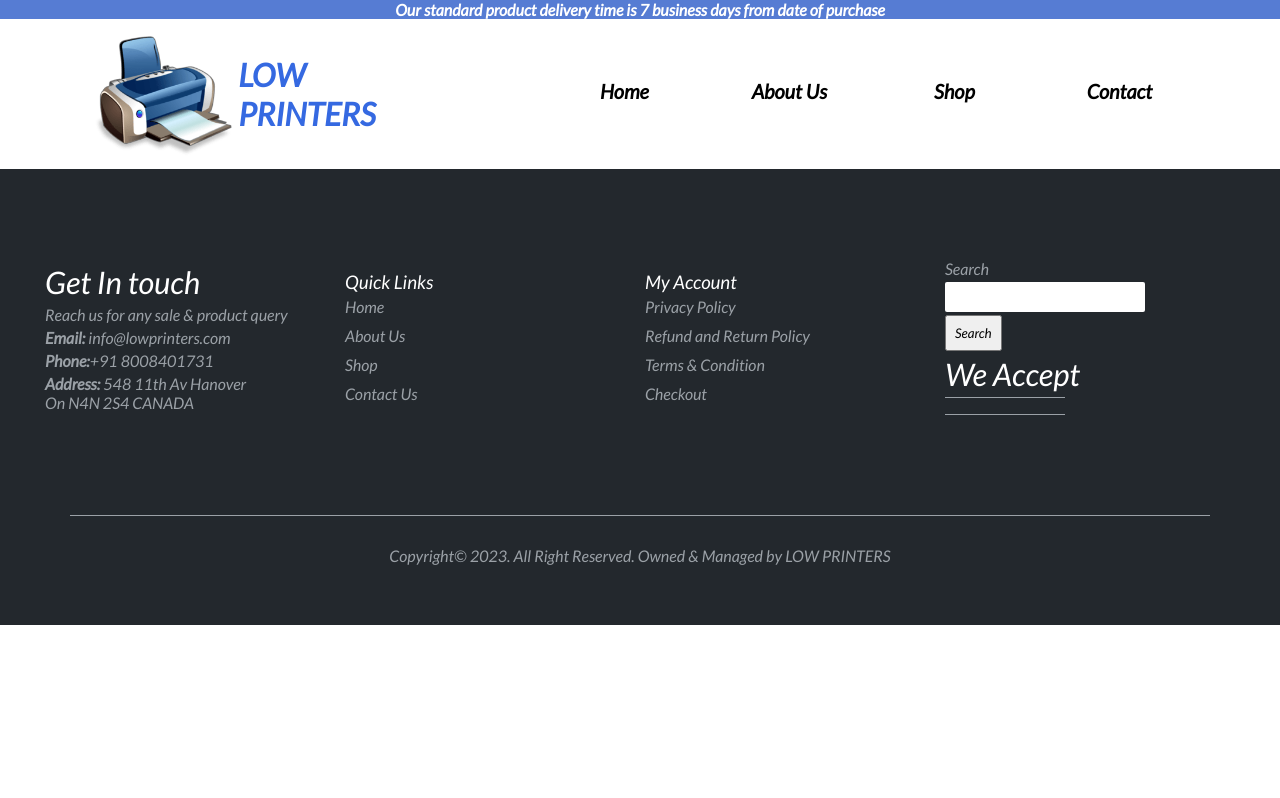
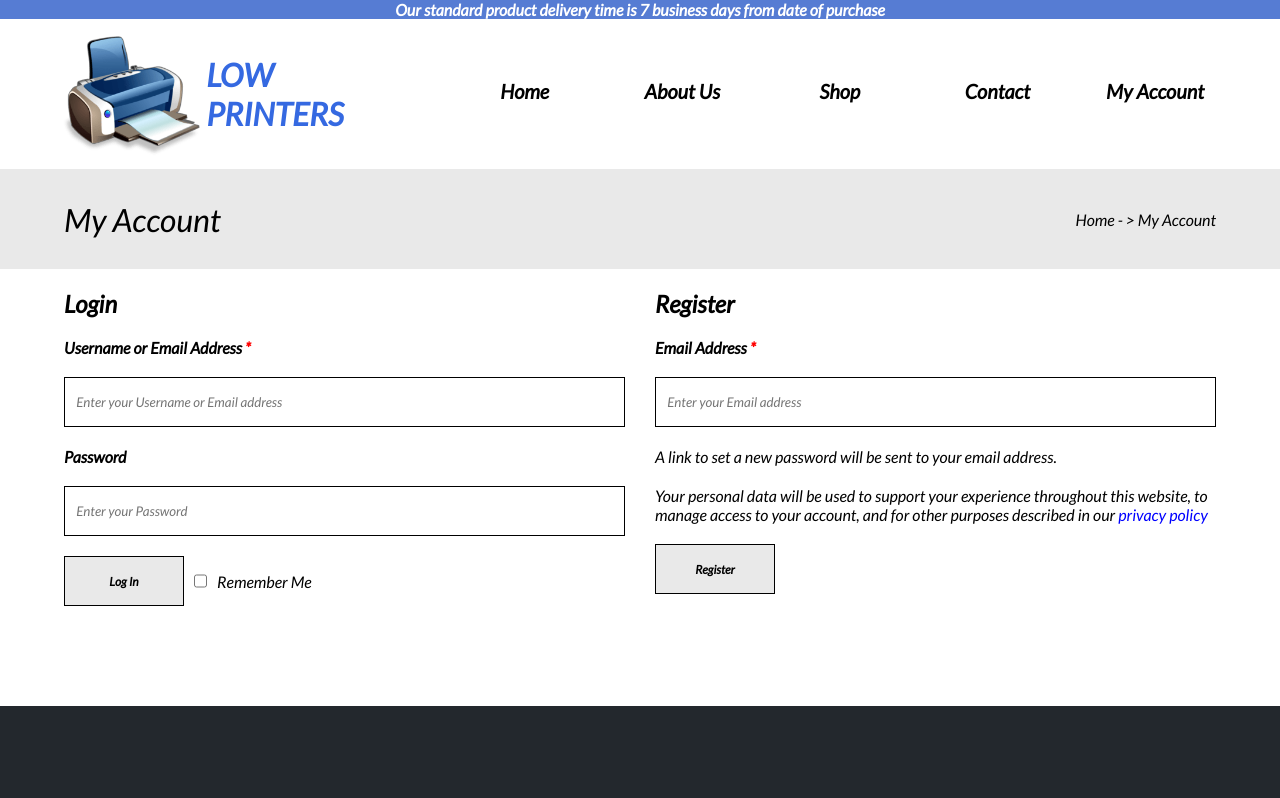
Before and after one commit to 7Mudit/Website-2, a React (Create React App) app: page /account in a window 1280 px wide. Shown: the top 798 px of the page. Built offline with nearby package versions, Linux system fonts and the light colour scheme.

Commit message:
Account made

```diff
--- a/src/App.js
+++ b/src/App.js
@@ -11,6 +11,7 @@ import ScrollToTop from "./components/ScrollToTop/ScrollToTop";
 import Privacy from "./components/Privacy/Privacy";
 import Refund from "./components/Refund/Refund";
 import Terms from "./components/Terms/Terms"
+import Account from "./components/Account/Account"
 
 function App() {
   return (
@@ -27,6 +28,7 @@ function App() {
             <Route exact path="/privacy" element={<Privacy />} />
             <Route exact path="/refund" element={<Refund />} />
             <Route exact path="/terms" element={<Terms />} />
+            <Route exact path="/account" element={<Account />} />
           </Routes>
           <Footer />
         </ScrollToTop>
--- /dev/null
+++ b/src/components/Account/Account.css
@@ -0,0 +1,116 @@
+.accountSection{
+    position: relative;
+    width: 100%;
+    display: flex;
+    flex-direction: column;
+    height: auto;
+    gap: 20px;
+}
+
+.accountBanner{
+    width: 100%;
+    display: flex;
+    height: 100px;
+    flex-direction: row;
+    justify-content: space-between;
+    padding: 0 5%;
+    align-items: center;
+    background-color: rgb(233, 233, 233);
+}
+.accountBanner a{
+    text-decoration: none;
+    color: black;
+}
+.accountBanner h1{
+    font-weight: 500;
+}
+.accountBanner h4{
+    font-weight: 100;
+}
+.accountContent{
+    display: flex;
+    flex-direction: row;
+    gap: 30px;
+    padding: 0 5%;
+    margin-bottom: 100px;
+}
+.accountContent input{
+    height: 50px;
+    border: 1px solid black;
+    padding: 0 2%;
+}
+.myButton{
+    background-color: rgb(233, 233, 233);
+    width: 120px;
+    height: 50px;
+    border: 1px solid black;
+    font-size: 12px;
+    color: black;
+    font-weight: bolder;
+    cursor: pointer;
+}
+
+.accountLogin{
+    width: 50%;
+    display: flex;
+    flex-direction: column;
+    gap: 20px;
+
+}
+.accountLoginButtons{
+    display: flex;
+    flex-direction: row;
+    gap: 10px;
+    align-items: center;
+}
+.accountRegister{
+    width: 50%;
+    display: flex;
+    flex-direction: column;
+    gap: 20px;
+}
+
+.accountRegister a{
+    color: blue;
+}
+
+.myButton:hover{
+    background-color: rgb(186, 183, 183);
+}
+
+
+@media screen and (max-width:872px){
+
+    .accountSection{
+        top: 125px;
+        margin-bottom: 200px;
+    }
+    .accountContent{
+        flex-direction: column;
+    }
+    .accountLogin{
+        width: 90%;
+    }
+    .accountRegister{
+        width: 90%;
+    }
+
+}
+
+
+@media screen and (max-width : 500px) {
+    .accountBanner{
+        flex-direction: column;
+        align-items: flex-start;
+        gap: 20px;
+        justify-content: center;
+        height: 100px;
+        /* height: 800px; */
+    }
+    .accountBanner h1{
+        font-size: 16px;
+    }
+    .accountBanner h4{
+        font-size: 16px;
+    }
+}
--- /dev/null
+++ b/src/components/Account/Account.js
@@ -0,0 +1,50 @@
+import React from "react";
+import "./Account.css";
+const Account = () => {
+  return (
+    <>
+      <div className="accountSection">
+        <div className="accountBanner">
+          <h1>My Account</h1>
+          <h4>
+            <a href="/">Home -</a> &gt; My Account
+          </h4>
+        </div>
+
+
+        <div className="accountContent">
+          <div className="accountLogin">
+            <h2>Login</h2>
+            <h4>Username or Email Address <span style={{"color":"red"}}>*</span></h4>
+            <input
+              type="text"
+              placeholder="Enter your Username or Email address"
+            />
+            <h4>Password</h4>
+            <input type="password" placeholder="Enter your Password" />
+            <div className="accountLoginButtons">
+              <button className="myButton">Log In</button>
+              <input type="checkbox" name="" id="" />
+              <label htmlFor="">Remember Me</label>
+            </div>
+          </div>
+          <div className="accountRegister">
+            <h2>Register</h2>
+            <h4>Email Address <span style={{"color":"red"}}>*</span></h4>
+            <input
+              type="email"
+              placeholder="Enter your Email address"
+            />
+            <p>A link to set a new password will be sent to your email address.</p>
+            <p>Your personal data will be used to support your experience throughout this website, to manage access to your account, and for other purposes described in our
+            <a href="/privacy"> privacy policy</a>
+            </p>
+            <button className="myButton"> Register</button>
+          </div>
+        </div>
+      </div>
+    </>
+  );
+};
+
+export default Account;
--- a/src/components/Contact/Contact.js
+++ b/src/components/Contact/Contact.js
@@ -17,7 +17,7 @@ const Contact = () => {
           548 11th Av Hanover
           On N4N 2S4 CANADA
           <br />
-          Contact Number :+91 8008401731
+          Contact Number :800-840-1731
         </h1>
         <GoogleMap
           zoom={12}
--- a/src/components/Footer/Footer.js
+++ b/src/components/Footer/Footer.js
@@ -1,5 +1,4 @@
 import React from "react";
-import Checkout from "../Checkout/Checkout";
 import "./Footer.css";
 const Footer = () => {
 
@@ -16,7 +15,7 @@ const Footer = () => {
                 <span class="footer-span">Email:</span> info@lowprinters.com
               </p>
               <p class="footer-p">
-                <span class="footer-span">Phone:</span>+91 8008401731
+                <span class="footer-span">Phone:</span>800-840-1731
               </p>
               <p class="footer-p">
                 <span class="footer-span">Address:</span> 548 11th Av Hanover
@@ -52,6 +51,9 @@ const Footer = () => {
             <div class="foo-column">
               <h3 class="footer-subheading">My Account</h3>
               <div class="footer-list">
+                <a href="/account">
+                  <li class="footer-hover-item">My Account</li>
+                </a>
                 <a href="/privacy">
                   <li class="footer-hover-item">Privacy Policy</li>
                 </a>
--- a/src/components/Navbar/Navbar.css
+++ b/src/components/Navbar/Navbar.css
@@ -39,7 +39,7 @@
 }
 
 .navItems {
-    width: 50%;
+    width: 60%;
     display: flex;
     flex-direction: row;
     justify-content: space-around;
@@ -102,8 +102,21 @@
     transition-duration: 1.5s;
     text-align: center;
 }
+.fifthItem {
+    width: 150px;
+    height: 30px;
+    transition-property: transform;
+    transition-duration: 1.5s;
+    text-align: center;
+}
 
 .fourthItem:hover {
+    transform: scale(1.1);
+    text-decoration: underline;
+    text-underline-offset: 8px;
+    color: #3569e1;
+}
+.fifthItem:hover {
     transform: scale(1.1);
     text-decoration: underline;
     text-underline-offset: 8px;
--- a/src/components/Navbar/Navbar.js
+++ b/src/components/Navbar/Navbar.js
@@ -42,6 +42,9 @@ const Navbar = () => {
           </a>
           <a href="/contact" className="fourthItem">
             Contact
+          </a>
+          <a href="/account" className="fifthItem" >
+            My Account
           </a>
         </div>
         <div className="burgerMenu" id="burgerMenu" onClick={changeVisibility}>
@@ -95,6 +98,9 @@ const Navbar = () => {
         <a href="/contact" className="navItems4">
           Contact
         </a>
+        <a href="/Account" className="navItems4">
+          My Account
+        </a>
       </div>
     </div>
   );
```
